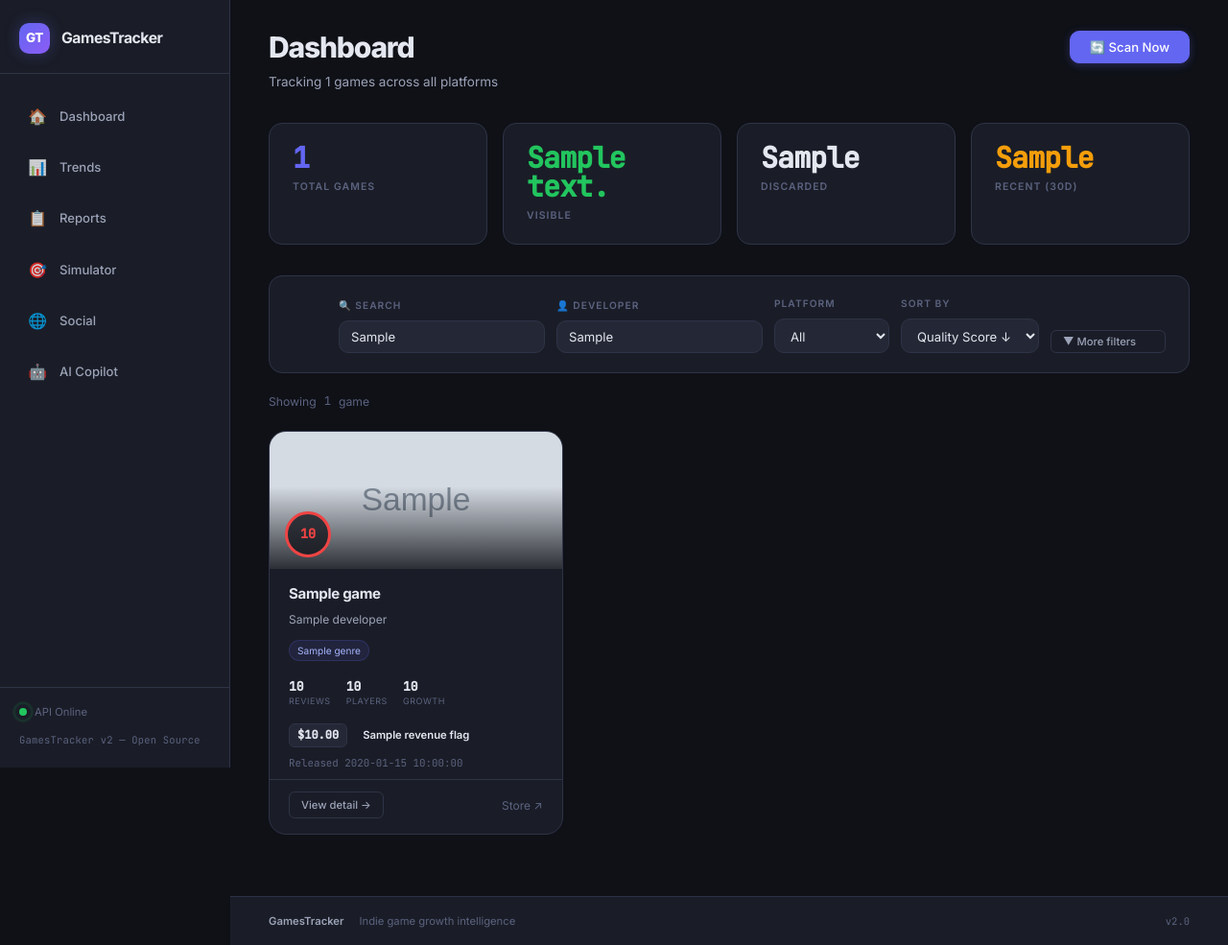
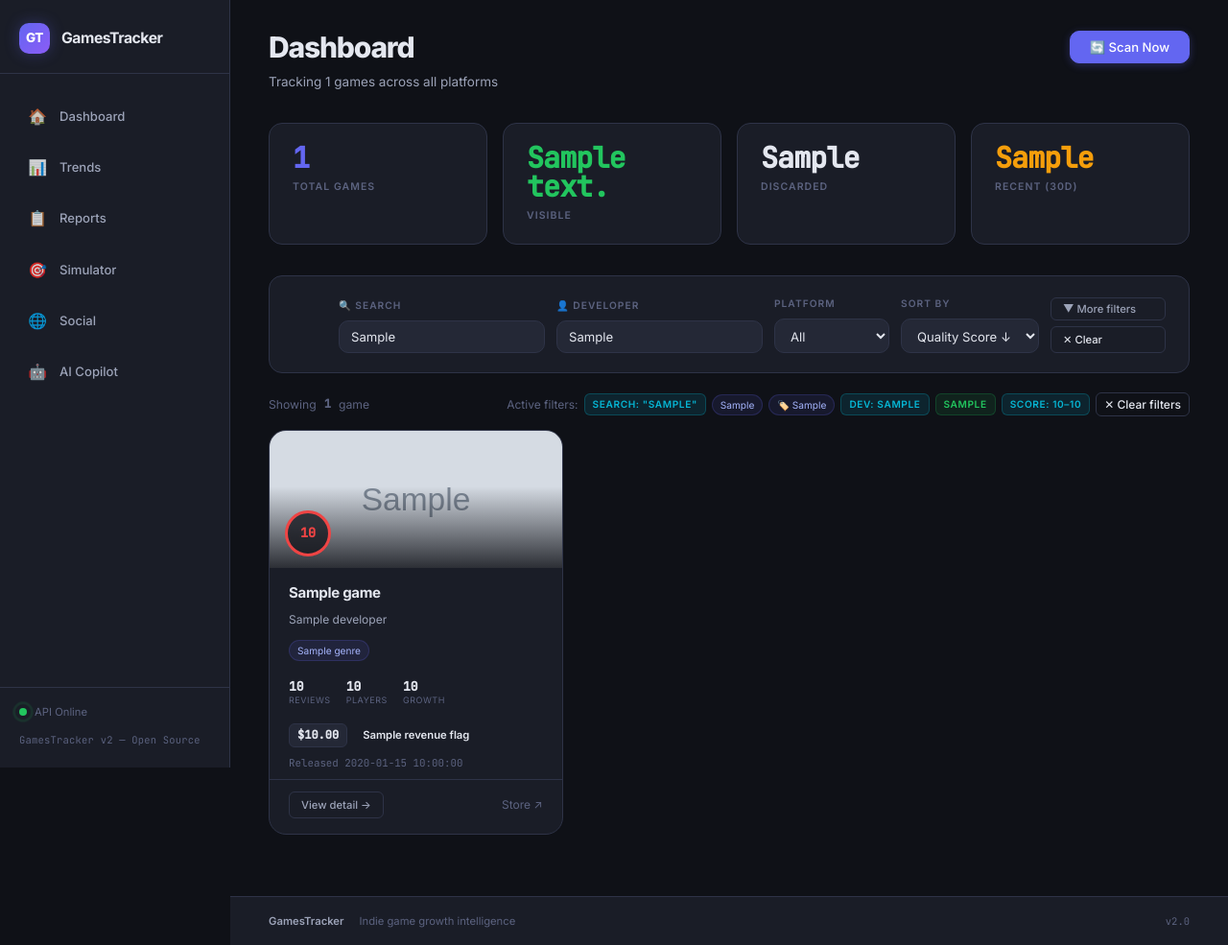
Before and after one commit to Kekko16004/GamesTracker, a FastAPI app: template web/templates/dashboard.html in a window 1280 px wide. Shown: the whole page at 96% size. Run offline with FastAPI, Linux system fonts and the light colour scheme; the template is opened without the code that fills it: most values are stand-ins (such as "Sample title", 1, 10 or a date in 2020); grey boxes marked "Sample" are stand-in pictures; some libraries are stand-ins or nearby versions.

Commit message:
feat: interactive live filters, reactive HTMX triggers, active filter pills, clear filters button

```diff
--- a/web/main.py
+++ b/web/main.py
@@ -167,11 +167,6 @@ async def dashboard(
     genres = da.get_available_genres()
     tags = da.get_available_tags()
 
-    # Detect HTMX partial request (only re-render the cards grid).
-    if request.headers.get("HX-Request"):
-        ctx = {**_base_context(request), "games": games}
-        return templates.TemplateResponse(request, "partials/game_list.html", ctx)
-
     ctx = {
         **_base_context(request),
         "games": games,
@@ -190,7 +185,13 @@ async def dashboard(
         "current_min_price": min_price if min_price is not None else "",
         "current_max_price": max_price if max_price is not None else "",
     }
+
+    # Detect HTMX partial request (only re-render the cards grid container).
+    if request.headers.get("HX-Request"):
+        return templates.TemplateResponse(request, "partials/game_list.html", ctx)
+
     return templates.TemplateResponse(request, "dashboard.html", ctx)
+
 
 
 # ---------------------------------------------------------------------------
--- a/web/templates/dashboard.html
+++ b/web/templates/dashboard.html
@@ -54,11 +54,10 @@
 <form
   class="filter-bar filter-bar--advanced"
   hx-get="/"
-  hx-target="#games-grid"
+  hx-target="#games-container"
   hx-swap="outerHTML"
-  hx-trigger="change, search, input delay:400ms"
+  hx-trigger="change, search, input delay:300ms"
   hx-push-url="true"
-  hx-select="#games-grid"
   x-data="{ expanded: false, minScore: {{ current_min_score }}, maxScore: {{ current_max_score }} }"
 >
   <!-- Row 1: Main filters -->
@@ -102,11 +101,16 @@
       </select>
     </div>
 
-    <!-- Toggle advanced filters -->
-    <div class="filter-bar__group" style="align-self:flex-end;">
+    <!-- Toggle advanced filters & Reset -->
+    <div class="filter-bar__group" style="align-self:flex-end; display:flex; gap:6px;">
       <button type="button" class="btn btn--sm btn--ghost" @click="expanded = !expanded">
         <span x-text="expanded ? '▲ Less filters' : '▼ More filters'"></span>
       </button>
+      {% if current_search or current_developer or current_platform or current_genre or current_tag or current_revenue or current_min_price or current_max_price or current_min_score > 0 or current_max_score < 100 %}
+      <a href="/" class="btn btn--sm btn--ghost" style="color:var(--text-accent);" title="Clear all filters">
+        ✕ Clear
+      </a>
+      {% endif %}
     </div>
   </div>
 
@@ -173,10 +177,29 @@
   </div>
 </form>
 
-<!-- ======== RESULTS COUNT ======== -->
-<p class="results-count">
-  Showing <span class="mono">{{ games | length }}</span> game{% if games | length != 1 %}s{% endif %}
+<!-- ======== GAMES CONTAINER (HTMX target) ======== -->
+<div id="games-container">
+  <div style="display:flex; justify-content:space-between; align-items:center; flex-wrap:wrap; gap:8px; margin-bottom:14px;">
+    <p class="results-count" style="margin:0;">
+      Showing <span class="mono" style="color:var(--text-accent); font-weight:600;">{{ games | length }}</span> game{% if games | length != 1 %}s{% endif %}
     </p>
+
+    {% if current_search or current_developer or current_platform or current_genre or current_tag or current_revenue or current_min_price or current_max_price or current_min_score > 0 or current_max_score < 100 %}
+    <div style="display:flex; gap:6px; align-items:center; flex-wrap:wrap;">
+      <span class="muted" style="font-size:0.8rem;">Active filters:</span>
+      {% if current_search %}<span class="badge badge--lang">Search: "{{ current_search }}"</span>{% endif %}
+      {% if current_platform %}<span class="badge badge--price">{{ current_platform | platform_label }}</span>{% endif %}
+      {% if current_genre %}<span class="tag tag--genre">{{ current_genre }}</span>{% endif %}
+      {% if current_tag %}<span class="tag tag--genre">🏷️ {{ current_tag }}</span>{% endif %}
+      {% if current_developer %}<span class="badge badge--lang">Dev: {{ current_developer }}</span>{% endif %}
+      {% if current_revenue %}<span class="badge badge--free">{{ current_revenue }}</span>{% endif %}
+      {% if current_min_score > 0 or current_max_score < 100 %}<span class="badge badge--lang">Score: {{ current_min_score }}–{{ current_max_score }}</span>{% endif %}
+      <a href="/" class="btn btn--sm btn--ghost" style="color:var(--text-accent); padding:2px 8px; font-size:0.8rem;" title="Clear all filters">
+        ✕ Clear filters
+      </a>
+    </div>
+    {% endif %}
+  </div>
 
   <!-- ======== GAME CARDS GRID ======== -->
   <div id="games-grid" class="games-grid">
@@ -186,10 +209,13 @@
       {% endfor %}
     {% else %}
     <div class="empty-state">
-    <div class="empty-state__icon">🎮</div>
+      <div class="empty-state__icon">🔍</div>
       <h3 class="empty-state__title">No games found</h3>
-    <p class="empty-state__sub">Try adjusting your filters, or click <strong>Scan Now</strong> to collect new games.</p>
+
+      <p class="empty-state__sub">Try loosening the quality score threshold or clearing your search filter.</p>
+      <a href="/" class="btn btn--sm btn--primary" style="margin-top:12px;">Reset Filters</a>
     </div>
     {% endif %}
   </div>
+</div>
 {% endblock %}
--- a/web/templates/trends.html
+++ b/web/templates/trends.html
@@ -8,7 +8,8 @@
     <h1 class="page-header__h1">Genre Trends</h1>
     <p class="page-header__sub">Comparing {{ data.genre_trends | length }} genres across {{ data.stats.visible_games }} tracked games</p>
   </div>
-  <form class="page-header__controls" hx-get="/trends" hx-target="body" hx-push-url="true">
+  <form class="page-header__controls" hx-get="/trends" hx-target="body" hx-push-url="true" hx-trigger="change, input delay:300ms">
+
     <div class="filter-bar__group" x-data="{ score: {{ current_min_score }} }">
       <label class="filter-bar__label" for="min_score">
         Min score <span class="mono" x-text="score"></span>
```
Also changed, not shown: AG_TODO.md (+1 -0 lines), web/templates/partials/game_list.html (+30 -4 lines). Lines whose indentation alone changed are shown as unchanged.
